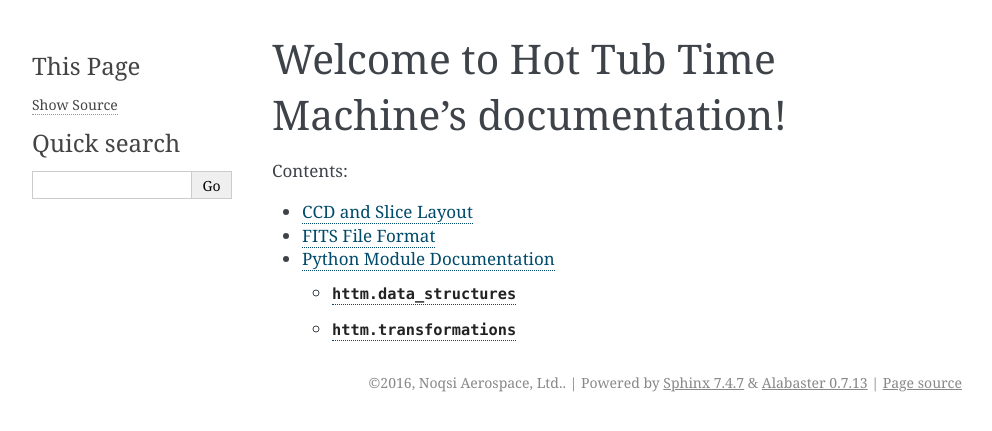
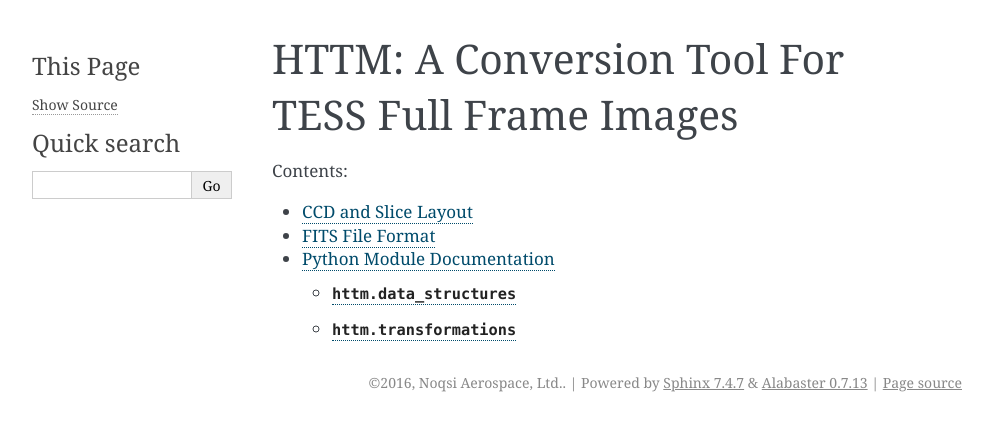
Before and after one commit to TESScience/httm, a Sphinx documentation site: the page built from doc/source/index.rst, in a window 1280 px wide. Shown: the top 431 px of the page, without its empty margins (148-1140 px from the left). Built offline with Sphinx 7.4.7, drawn with Linux system fonts in a browser that asks for light colours; pages that are not in the unit, such as notebooks, are missing from menus.

Commit message:
Changing title of documentation from default

```diff
--- a/doc/source/index.rst
+++ b/doc/source/index.rst
@@ -1,5 +1,5 @@
-Welcome to Hot Tub Time Machine's documentation!
-================================================
+HTTM: A Conversion Tool For TESS Full Frame Images
+==================================================
 
 Contents:
 
```
